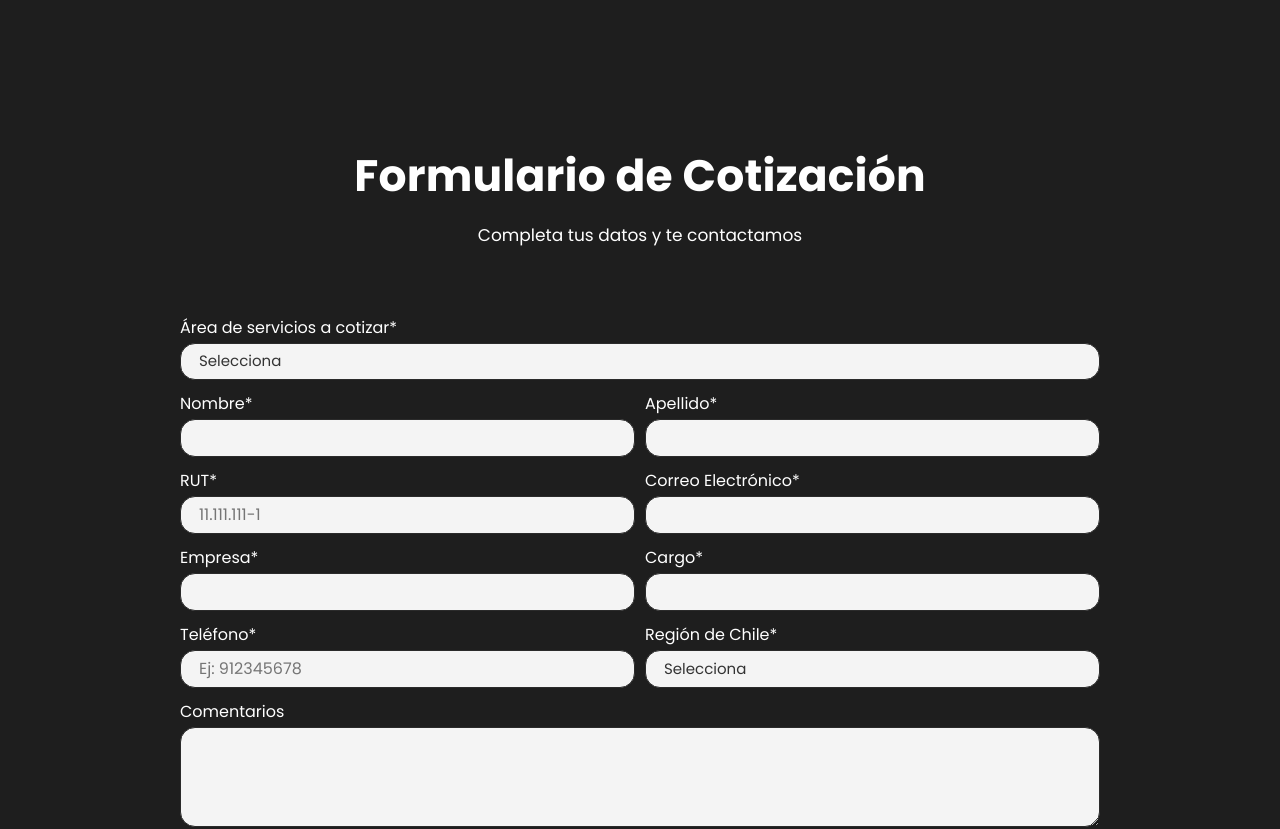
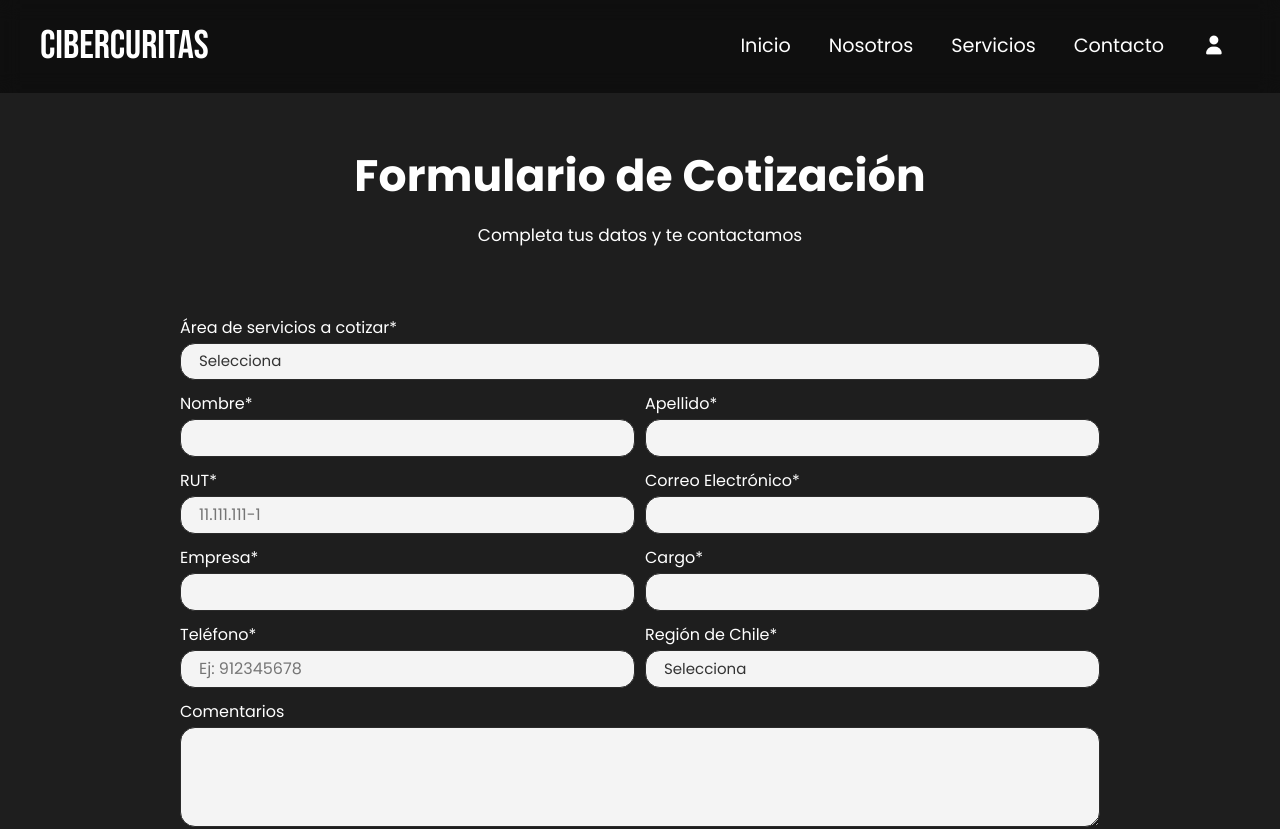
Before and after one commit to Bmtqr/proyecto-cibercuritas, a React (Vite) app: page / in a window 1280 px wide. Shown: the top 829 px of the page. Built offline with nearby package versions, Linux system fonts and the light colour scheme.

Commit message:
Navbar listo

```diff
--- a/src/css/cotizacion.css
+++ b/src/css/cotizacion.css
@@ -201,6 +201,10 @@
     margin-top: 20px;
 }
 
+#contacto-formulario .btn-enviar:hover {
+    background-color: rgb(72, 71, 71);
+}
+
 .mensaje-exito {
   display: block;
   margin-top: 20px;
@@ -247,10 +251,16 @@
       "lbl-coment" "comentarios"
       "submit";
   }
+
   #contacto-formulario .btn-enviar {
     justify-self: stretch;
     }
+
+  #contacto-formulario .btn-enviar:hover {
+    background-color: rgb(72, 71, 71);
+  }
 }
+
 
 #contacto-formulario select {
   width: 100%;
--- /dev/null
+++ b/src/css/navbar.css
@@ -0,0 +1,225 @@
+/* Importacion de fuente */
+@import url('https://fonts.googleapis.com/css2?family=Bebas+Neue&family=Poppins:ital,wght@0,400;0,500;0,600;0,700;1,400&display=swap');
+
+* {
+    font-family: "Poppins", sans-serif;
+}
+
+:root {
+    /* Colores */
+    --primary-color: #2b2b2b;
+    --secondary-color: #7a8087;
+    --black-color: #000000;
+    --white-color: #fff;
+    --gray-dark-color: #3b3b3b;
+
+    /* Tamaño de fuente */
+    --font-size-s: 0.9rem;
+    --font-size-n: 1.2rem;
+    --font-size-m: 1.12rem;
+    --font-size-l: 1.5rem;
+    --font-size-xl: 2rem;
+    --font-size-xxl: 2.3rem;
+
+    /* Grosor fuente */
+    --font-weight-normal: 400;
+    --font-weight-medium: 500;
+    --font-weight-semibold: 600;
+    --font-weight-bold: 700;
+
+    /*  Radio bordes */
+    --border-radius-s: 8px;
+    --border-radius-m: 30px;
+    --border-radius-circle: 50%;
+
+    /* Ancho maximo del sitio */
+    --site-max-width: auto;
+}
+
+
+
+.section-navbar {
+  position: relative;
+  text-align: center;
+  background-size: cover;
+  overflow: hidden;
+}
+
+/* Overlay */
+
+.section-navbar::before {
+  content:"";
+  position: absolute;
+  top: 0;
+  left: 0;
+  width: 100%;
+  height: 100%;
+  z-index: 0;
+}
+
+.hero-header {
+  position: fixed;
+  top: 0;
+  left: 0;
+  width: 100%;
+  z-index: 100;
+}
+
+.navbar {
+  display: flex;
+  justify-content: space-between;
+  align-items: center;
+  padding: 15px 40px;
+  background: rgba(0,0,0,0.5);
+  backdrop-filter: blur(10px);
+  -webkit-backdrop-filter: blur(10px);
+  z-index: 2;
+}
+
+.navbar .logo-texto {
+  font-family: "Bebas Neue", sans-serif;
+  font-size: 40px !important;
+  color: var(--white-color);
+  margin-top: 7px;
+  text-decoration: none !important;
+}
+
+.logo {
+  text-decoration: none !important;  /* sin subrayado */
+}
+
+.logo-texto {
+  text-decoration: none;
+}
+
+.navbar .menu {
+  display: flex;
+  gap: 10px;
+  margin-top: 10px;
+  margin-right: 7px;
+  list-style: none;      /* elimina los puntos */
+  margin: 0;             /* quita espacio extra */
+  padding: 0;            /* quita relleno extra */
+}
+
+.navbar .menu .menu-item a {
+  padding: 8px 14px;
+  color: var(--white-color);
+  font-size: var(--font-size-n);
+  border-radius: var(--border-radius-s);
+  transition: background 0.3s ease;
+}
+
+.navbar .menu .nav-link:hover {
+  background: rgba(255,255,255,0.2);
+}
+
+.nav-toggle {
+  position: absolute;
+  opacity: 0;
+  pointer-events: none;
+}
+
+.hamburger {
+  display: none;
+  flex-direction: column;
+  justify-content: space-between;
+  width: 30px;
+  height: 22px;
+  cursor: pointer;
+  z-index: 1001;
+}
+.hamburger span {
+  display: block;
+  height: 3px;
+  border-radius: 2px;
+  background: #fff;
+  transition: transform 0.3s, opacity 0.3s;
+}
+
+.menu {
+  display: flex;
+  gap: 15px;
+}
+
+@media (max-width: 768px){
+  .hamburger{ display:flex; }
+
+  .menu{
+    position: absolute;
+    right: 12px;
+    top: 100%;
+    transform: translateY(10px);
+    background: #2b2b2b;
+    border-radius: 12px;
+    box-shadow: 0 12px 30px rgba(0,0,0,.25);
+    flex-direction: column;
+    min-width: 220px;
+    padding: 8px;
+    gap: 4px;
+    max-height: 0;
+    overflow: hidden;
+    opacity: 0;
+    pointer-events: none;
+    transition: max-height .25s ease, opacity .2s ease, transform .25s ease;
+  }
+
+  .nav-toggle:checked ~ .menu{
+    max-height: 340px;
+    opacity: 1;
+    pointer-events: auto;
+    transform: translateY(0);
+  }
+
+  .menu .nav-link{
+    display: block;
+    padding: 12px 14px;
+    border-radius: 8px;
+    font-size: 16px;
+    color: #fff;
+  }
+  .menu .nav-link:hover{
+    background:#3b3b3b;
+  }
+
+  .nav-toggle:checked + .hamburger span:nth-child(1){ transform: translateY(9px) rotate(45deg); }
+  .nav-toggle:checked + .hamburger span:nth-child(2){ opacity: 0; }
+  .nav-toggle:checked + .hamburger span:nth-child(3){ transform: translateY(-9px) rotate(-45deg); }
+}
+
+.navbar .menu .has-submenu { position: relative; }
+
+.navbar .menu .submenu {
+  position: absolute;
+  top: 100%;
+  left: 0;
+  min-width: 260px;
+  padding: 8px 0;
+  background: rgba(0,0,0,0.9);
+  backdrop-filter: blur(8px);
+  border-radius: 8px;
+  box-shadow: 0 10px 30px rgba(0,0,0,0.25);
+  display: none;
+  z-index: 9999;
+}
+
+.navbar .menu .submenu a {
+  display: block;
+  padding: 10px 16px;
+  color: #fff;
+  font-size: var(--font-size-m);
+  white-space: nowrap;
+  transition: background .2s ease;
+}
+.navbar .menu .submenu a:hover {
+  background: rgba(255,255,255,0.12);
+}
+
+.navbar .menu .has-submenu:hover > .submenu {
+  display: block;
+}
+
+@media (hover: none) {
+  .navbar .menu .has-submenu:focus-within > .submenu { display: block; }
+  .navbar .menu .has-submenu > .nav-link { pointer-events: auto; }
+}
--- a/src/pages/cotizacion.jsx
+++ b/src/pages/cotizacion.jsx
@@ -8,8 +8,13 @@ import {
 } from "../utils/validacion.jsx";
 import "../css/cotizacion.css";
 import Footer from "../utils/footer.jsx";
+import Navbar from "../utils/navbar.jsx";
+import { useEffect } from "react";
 
 export default function Cotizacion() {
+  useEffect(() => {
+      document.title = "Cibercuritas - Contacto";
+    }, []);
   const [formData, setFormData] = useState({
     area: "",
     nombre: "",
@@ -70,6 +75,7 @@ export default function Cotizacion() {
 
   return (
     <>
+    <Navbar />
       <section className="titulo-cot">
         <h2>Formulario de Cotización</h2>
         <p className="kicker">Completa tus datos y te contactamos</p>
--- a/src/pages/home.jsx
+++ b/src/pages/home.jsx
@@ -9,7 +9,6 @@ import "../css/imgtexto1.css"
 import AOS from 'aos';
 import "aos/dist/aos.css";
 
-
 export default function Home() {
     useEffect(() => {
         AOS.init({ duration: 1000, once: true });
@@ -18,7 +17,7 @@ export default function Home() {
     document.title = "Cibercuritas - Inicio";
   }, []);
   return (
-    < >
+    <>
     <Carousel>
             <Carousel.Item>
                 <img
@@ -141,7 +140,7 @@ export default function Home() {
                 </a>
             </div>
         </section>
-    <Footer />
+    <Footer  />
     </>
     );
 }
--- a/src/pages/nosotros.jsx
+++ b/src/pages/nosotros.jsx
@@ -14,7 +14,6 @@ export default function Nosotros() {
   }, []);
   return (
     <main>
-
       <section className="foto-nos">
         <div className="foto-nos nos-overlay"></div>
         <h1 className="foto-nos-title">Sobre Nosotros</h1>
--- /dev/null
+++ b/src/utils/navbar.jsx
@@ -0,0 +1,50 @@
+import "../css/navbar.css";
+
+export default function Navbar() {
+  return (
+    <section className="section-navbar">
+      <header className="hero-header">
+        <nav className="navbar">
+          <a className="logo">
+            <h3 className="logo-texto">Cibercuritas</h3>
+          </a>
+
+          {/* Checkbox para el menú responsive */}
+          <input type="checkbox" id="nav-toggle" className="nav-toggle" />
+
+          {/* Icono hamburguesa */}
+          <label htmlFor="nav-toggle" className="hamburger">
+            <span></span>
+            <span></span>
+            <span></span>
+          </label>
+
+          {/* Menú principal */}
+          <ul className="menu">
+            <li className="menu-item">
+              <a href="/" className="nav-link">Inicio</a>
+            </li>
+            <li className="menu-item">
+              <a href="/nosotros" className="nav-link">Nosotros</a>
+            </li>
+            <li className="menu-item has-submenu">
+              <a href="#" className="nav-link">Servicios</a>
+              <ul className="submenu">
+                <li><a href="/phishing" className="nav-link">Capacitación</a></li>
+                <li><a href="/hacking" className="nav-link">Hacking Ético</a></li>
+              </ul>
+            </li>
+            <li className="menu-item">
+              <a href="/contacto" className="nav-link">Contacto</a>
+            </li>
+            <li className="menu-item">
+              <a href="/login" className="nav-link">
+                <i className="fa-solid fa-user"></i>
+              </a>
+            </li>
+          </ul>
+        </nav>
+      </header>
+    </section>
+  );
+}
```
